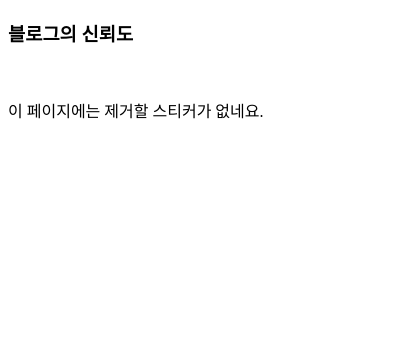
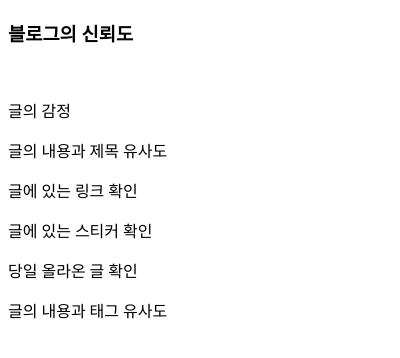
Before and after one commit to yeomyeom/capston, a browser extension: page flaskserverconnet/popup.html in a window 400 px wide. Drawn offline with Linux system fonts and the light colour scheme.

Commit message:
flask json update

```diff
--- a/flaskserverconnet/payload.js
+++ b/flaskserverconnet/payload.js
@@ -21,4 +21,9 @@ else{
         var blogUrl = frameset[0].src;
         location.href = blogUrl;
     }
+    else{
+        changeurl = "error";
+        sendingMeg = JSON.parse(JSON.stringify(changeurl));
+        chrome.runtime.sendMessage(sendingMeg);
+    }
 }
--- a/flaskserverconnet/popup.html
+++ b/flaskserverconnet/popup.html
@@ -18,6 +18,12 @@
 <body width:400px>
 	<h3>블로그의 신뢰도</h1>
 	<img src="">
-    <p id=''>이 페이지에는 제거할 스티커가 없네요.</p>
+	<p id='Emothion'>글의 감정</p>
+	<p id='Title'>글의 내용과 제목 유사도</p>
+	<p id='Link'>글에 있는 링크 확인</p>
+	<p id='Sticker'>글에 있는 스티커 확인</p>
+	<p id='Same'>당일 올라온 글 확인</p>
+	<p id='Tag'>글의 내용과 태그 유사도</p>
+
 </body>
 </html>
```
